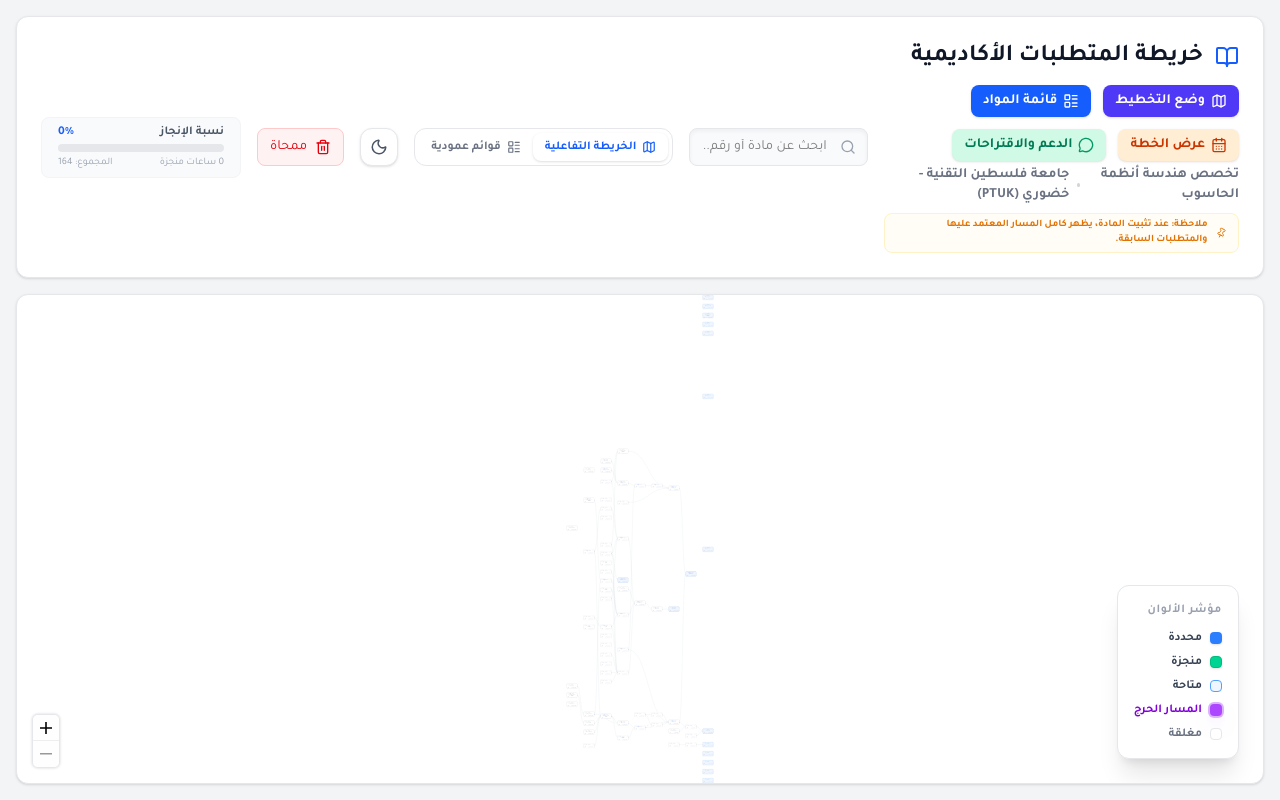
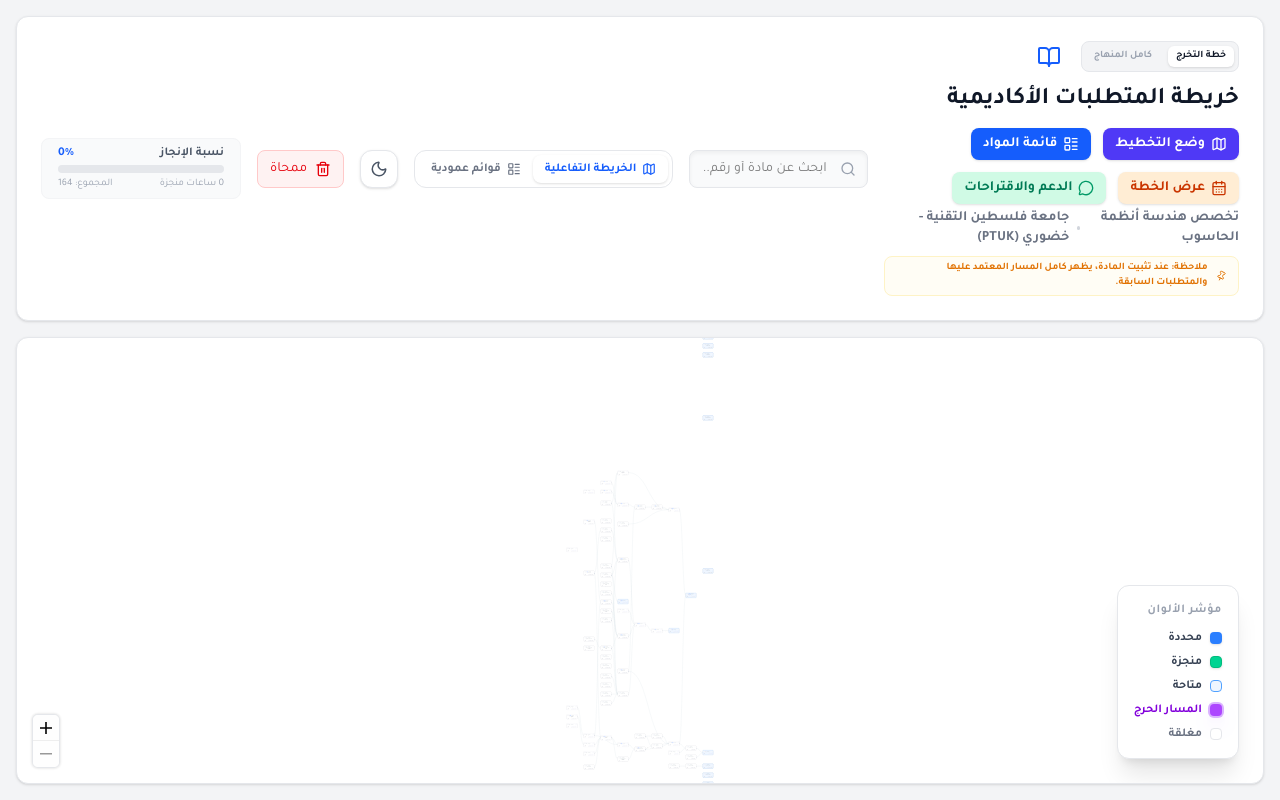
Before and after one commit to mohammedmore/tree_ptuk, a React (Vite) app: page / in a window 1280 px wide. Built offline with nearby package versions, Linux system fonts and the light colour scheme.

Commit message:
feat: implement interactive course scheduler dashboard with React Flow and persistent state management

```diff
--- a/src/App.tsx
+++ b/src/App.tsx
@@ -91,6 +91,33 @@ export const getPathForCourse = (nodeId: string) => {
     descendants,
     allPathNodeIds: new Set([nodeId, ...Array.from(ancestors), ...Array.from(descendants)]),
   };
+};
+
+// Helper function to unify availability logic across the app
+const isCourseAvailable = (
+  course: Course,
+  completed: Set<string>,
+  categoryCredits: Record<string, number>,
+  allCourses: Course[]
+): boolean => {
+  if (completed.has(course.id)) return false;
+
+  // Check category requirements for electives
+  const req = categoryRequirements[course.category] || 999;
+  const comp = categoryCredits[course.category] || 0;
+  if (comp >= req && course.category.includes("اختياري")) return false;
+
+  // Check Prerequisites
+  const prereqsMet = course.prerequisites.every((p) => completed.has(p));
+  if (!prereqsMet) return false;
+
+  // Check Co-requisites
+  if (!course.coPrerequisites || course.coPrerequisites.length === 0) return true;
+  return course.coPrerequisites.every((cpId) => {
+    if (completed.has(cpId)) return true;
+    const cpCourse = allCourses.find(ac => ac.id === cpId);
+    return cpCourse ? cpCourse.prerequisites.every(p => completed.has(p)) : true;
+  });
 };
 
 // Local storage hook
@@ -296,6 +323,7 @@ function FlowComponent() {
     "dark_mode",
     false,
   );
+  const [showAllInMap, setShowAllInMap] = useState(false);
 
   const [hoveredCourseId, setHoveredCourseId] = useState<string | null>(null);
 
@@ -428,32 +456,9 @@ function FlowComponent() {
 
   // Compute available courses
   const availableCourses = useMemo(() => {
-    const checkAvailability = (course: Course): boolean => {
-      if (completedCourses.has(course.id)) return false;
-
-      // Check category requirements for electives
-      const req = categoryRequirements[course.category] || 999;
-      const comp = completedCreditsPerCategory[course.category] || 0;
-      if (comp >= req && course.category.includes("اختياري")) return false;
-
-      const prereqsMet = course.prerequisites.every((prereq) =>
-        completedCourses.has(prereq),
-      );
-      if (!prereqsMet) return false;
-
-      // Co-requisites check: can be taken if co-req is completed OR also available
-      if (!course.coPrerequisites || course.coPrerequisites.length === 0) return true;
-
-      return course.coPrerequisites.every((cpId) => {
-        if (completedCourses.has(cpId)) return true;
-        const cpCourse = courses.find(ac => ac.id === cpId);
-        if (!cpCourse) return true;
-        // Check if the co-requisite itself is available (its own prereqs are met)
-        return cpCourse.prerequisites.every(p => completedCourses.has(p));
-      });
-    };
-
-    return courses.filter((course) => checkAvailability(course));
+    return courses.filter((course) =>
+      isCourseAvailable(course, completedCourses, completedCreditsPerCategory, courses)
+    );
   }, [completedCourses, completedCreditsPerCategory, courses]);
 
   const groupedCourseList = useMemo(() => {
@@ -743,7 +748,7 @@ function FlowComponent() {
         const cObj = courses.find((c) => c.id === n.id);
         const isElective = cObj?.category === 'متطلب جامعة اختياري' || cObj?.category === 'متطلب تخصص اختياري';
         const isActiveElective = isElective && selectedElectiveIds.has(n.id);
-        const isHidden = isElective && !isActiveElective;
+        const isHidden = !showAllInMap && isElective && !isActiveElective;
 
         const isCompleted = completedCourses.has(n.id);
         const isAvailable = availableCourses.some((c) => c.id === n.id);
@@ -908,6 +913,7 @@ function FlowComponent() {
     availableCourses,
     toggleCourseCompletion,
     selectedElectives,
+    showAllInMap,
   ]);
 
   return (
@@ -924,6 +930,21 @@ function FlowComponent() {
           <div className="flex justify-between items-start w-full xl:w-auto gap-4">
             <div>
               <h1 className="text-lg sm:text-2xl font-bold text-gray-900 dark:text-slate-100 mb-1 flex flex-wrap items-center gap-3">
+                <div className="flex items-center gap-2 bg-gray-100 dark:bg-slate-700 p-1 rounded-lg border border-gray-200 dark:border-slate-600 ml-2">
+                  <button
+                    onClick={() => setShowAllInMap(false)}
+                    className={cn("px-2 py-1 text-[10px] font-black rounded-md transition-all", !showAllInMap ? "bg-white dark:bg-slate-500 shadow-sm" : "text-gray-400")}
+                  >
+                    خطة التخرج
+                  </button>
+                  <button
+                    onClick={() => setShowAllInMap(true)}
+                    className={cn("px-2 py-1 text-[10px] font-black rounded-md transition-all", showAllInMap ? "bg-white dark:bg-slate-500 shadow-sm" : "text-gray-400")}
+                  >
+                    كامل المنهاج
+                  </button>
+                </div>
+
                 <BookOpen className="text-blue-600 dark:text-blue-400 hidden sm:block" size={24} />
                 خريطة المتطلبات الأكاديمية
                 <button
@@ -2310,12 +2331,13 @@ function FlowComponent() {
                           if (SEMESTERS.indexOf(s) < SEMESTERS.indexOf(currentPlanningSemester!)) allPrev.add(id);
                         });
 
+                        const tempCredits: Record<string, number> = {}; // To handle limit check during planning
                         const available = courses.filter(c => {
                           const isComp = completedCourses.has(c.id);
                           const isPlannedInPrev = Object.entries(plannedCourses).some(([id, s]) => id === c.id && SEMESTERS.indexOf(s) < SEMESTERS.indexOf(currentPlanningSemester!));
                           const isPlannedNow = plannedCourses[c.id] === currentPlanningSemester;
                           if (isComp || isPlannedInPrev || isPlannedNow) return false;
-                          return c.prerequisites.every(p => allPrev.has(p));
+                          return isCourseAvailable(c, allPrev, {}, courses);
                         });
 
                         const grouped = available.reduce((acc, c) => {
```
Also changed, not shown: 1 other file (tests, documents, lock files or other folders).
